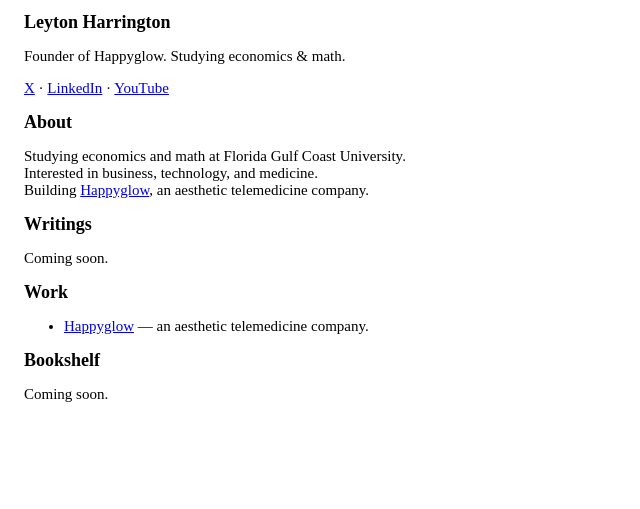
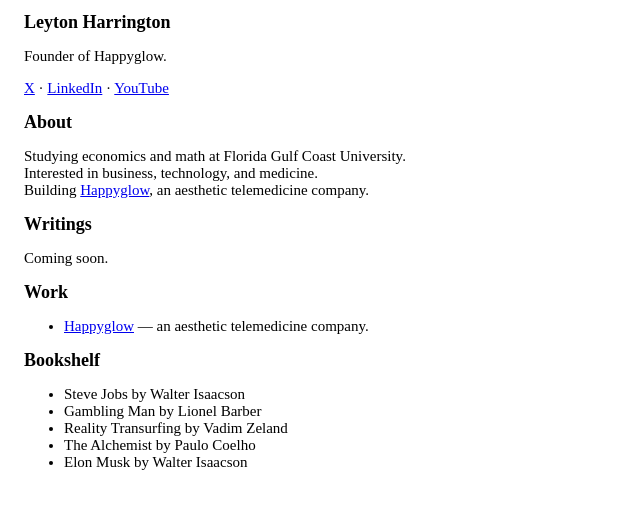
Before and after one commit to leyton-h/personal-site, a Jekyll site: the page built from index.html, in a window 1280 px wide. Shown: the top 509 px of the page, without its empty margins (0-640 px from the left). Built offline with Jekyll 4.4.1, drawn with Linux system fonts in a browser that asks for light colours.

Commit message:
Subtitle to "Founder of Happyglow"; populate Bookshelf
Co-Authored-By: Claude Opus 4.8 <noreply@anthropic.com>

```diff
--- a/index.html
+++ b/index.html
@@ -3,7 +3,7 @@ layout: default
 title: null
 ---
 <h1>Leyton Harrington</h1>
-<p>Founder of Happyglow. Studying economics &amp; math.</p>
+<p>Founder of Happyglow.</p>
 
 <p><a href="https://x.com/leytonpi">X</a> &middot; <a href="https://linkedin.com/in/leytonh">LinkedIn</a> &middot; <a href="https://youtube.com/@leytonh">YouTube</a></p>
 
@@ -35,4 +35,10 @@ title: null
 
 <h2>Bookshelf</h2>
 
-<p>Coming soon.</p>
+<ul>
+  <li>Steve Jobs by Walter Isaacson</li>
+  <li>Gambling Man by Lionel Barber</li>
+  <li>Reality Transurfing by Vadim Zeland</li>
+  <li>The Alchemist by Paulo Coelho</li>
+  <li>Elon Musk by Walter Isaacson</li>
+</ul>
```
